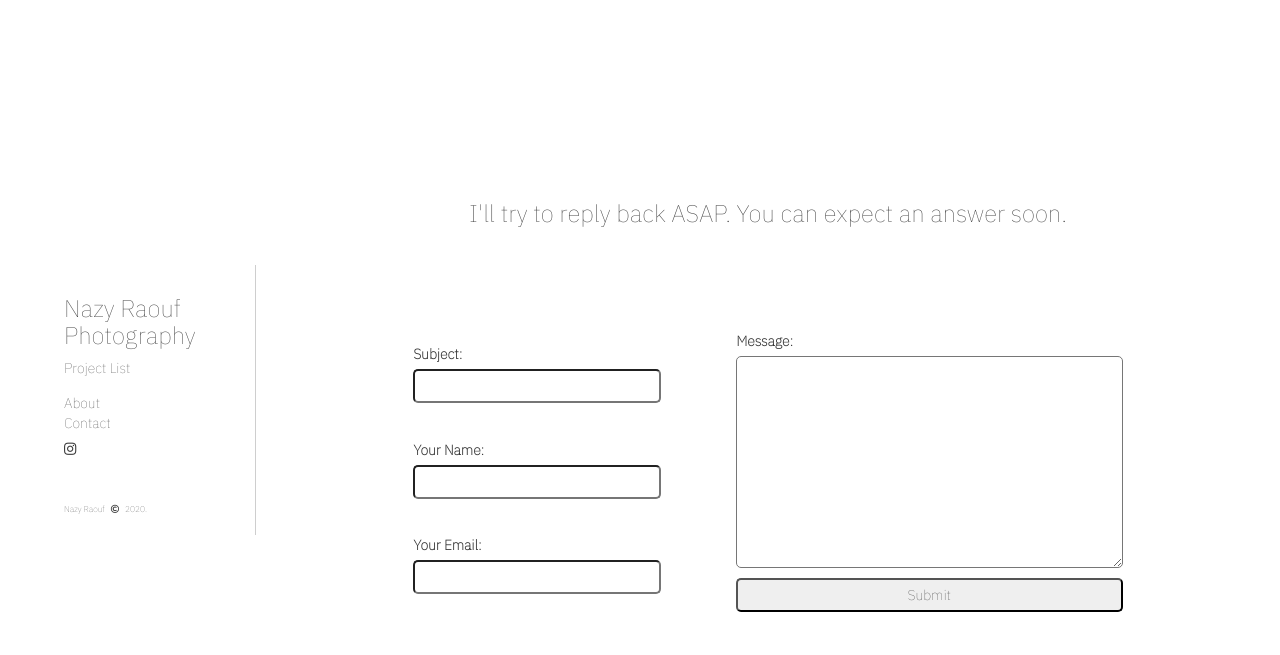
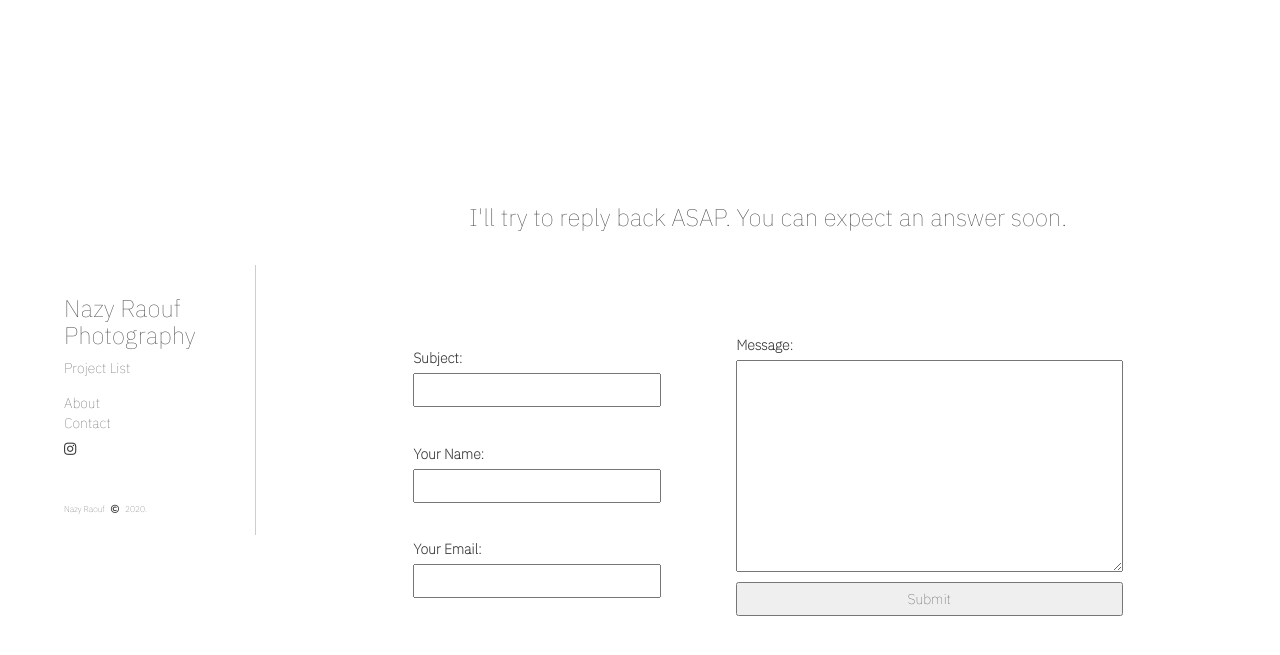
Before and after one commit to todaatsushi/npp, a Django app: page /contact/ in a window 1280 px wide. Shown: the top 655 px of the page. Run offline with Django 3.2, Linux system fonts and the light colour scheme; data comes from the database, SQL or seed files in the repository; data that the repository does not hold is empty; some libraries are stand-ins or nearby versions.

Commit message:
Edit form style

```diff
--- a/home/static/home/full/contact.css
+++ b/home/static/home/full/contact.css
@@ -8,11 +8,10 @@
 }
 
 .contact-form-sub {
-    padding: 0.2cm 1cm;
+    padding: 0 1cm;
 }
 
 input[type=text], input[type=password], input[type=submit], input[type=email], textarea {
-    border-radius: 5px;
     padding: 5px;
     width: 100%;
   }
```
